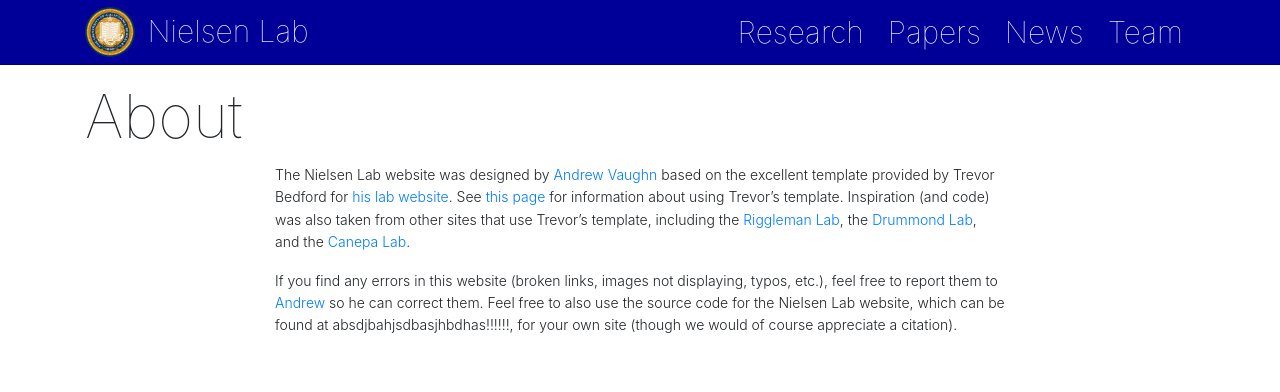
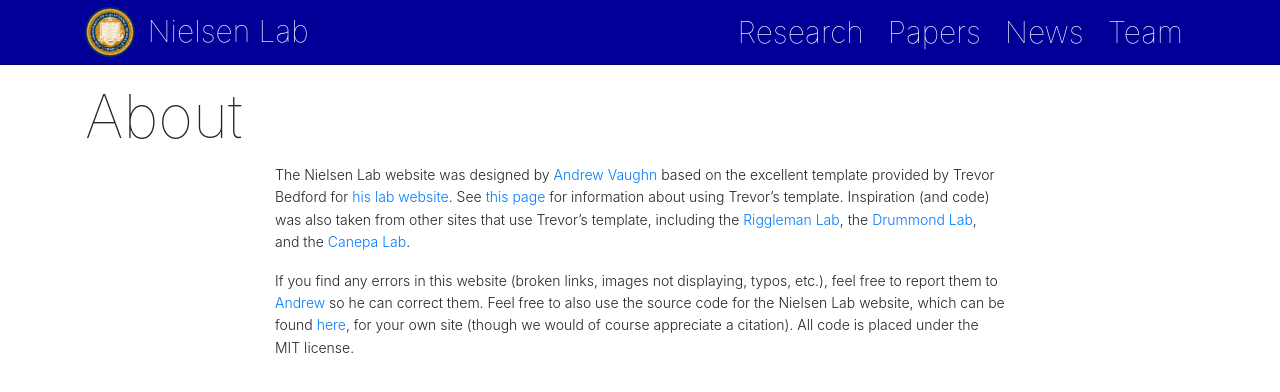
Before and after one commit to zhaolabutmb/zhaolabutmb.github.io, a Jekyll site: the page built from misc/_posts/2013-10-28-about.md, in a window 1280 px wide. Shown: the top 392 px of the page. Built offline with Jekyll 4.4.1, drawn with Linux system fonts in a browser that asks for light colours.

Commit message:
First commit. Still in dev

```diff
--- a/misc/_posts/2013-10-28-about.md
+++ b/misc/_posts/2013-10-28-about.md
@@ -5,4 +5,4 @@ title: About
 
 The Nielsen Lab website was designed by <a href="/team/andrew-vaughn">Andrew Vaughn</a> based on the excellent template provided by Trevor Bedford for [his lab website](http://bedford.io). See [this page](https://bedford.io/misc/about/) for information about using Trevor's template. Inspiration (and code) was also taken from other sites that use Trevor's template, including the  [Riggleman Lab](http://rrgroup.seas.upenn.edu/), the [Drummond Lab](http://drummondlab.org/), and the [Canepa Lab](https://caneparesearch.org/).
 
-If you find any errors in this website (broken links, images not displaying, typos, etc.), feel free to report them to <a href="/team/andrew-vaughn">Andrew</a> so he can correct them. Feel free to also use the source code for the Nielsen Lab website, which can be found at absdjbahjsdbasjhbdhas!!!!!!, for your own site (though we would of course appreciate a citation).
+If you find any errors in this website (broken links, images not displaying, typos, etc.), feel free to report them to <a href="/team/andrew-vaughn">Andrew</a> so he can correct them. Feel free to also use the source code for the Nielsen Lab website, which can be found [here](https://github.com/nielsen-lab/nielsen-lab.github.io), for your own site (though we would of course appreciate a citation). All code is placed under the MIT license.
```
